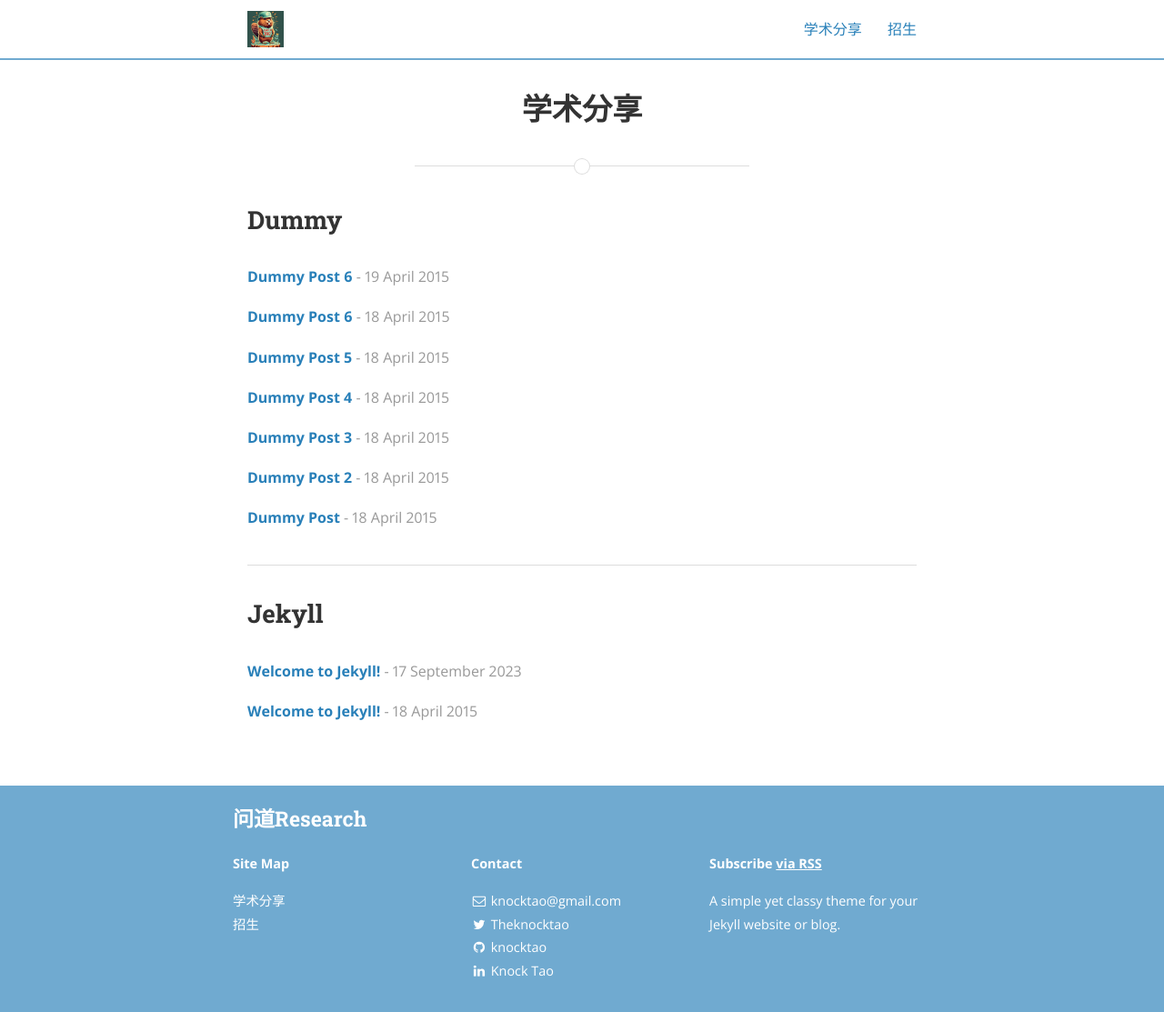
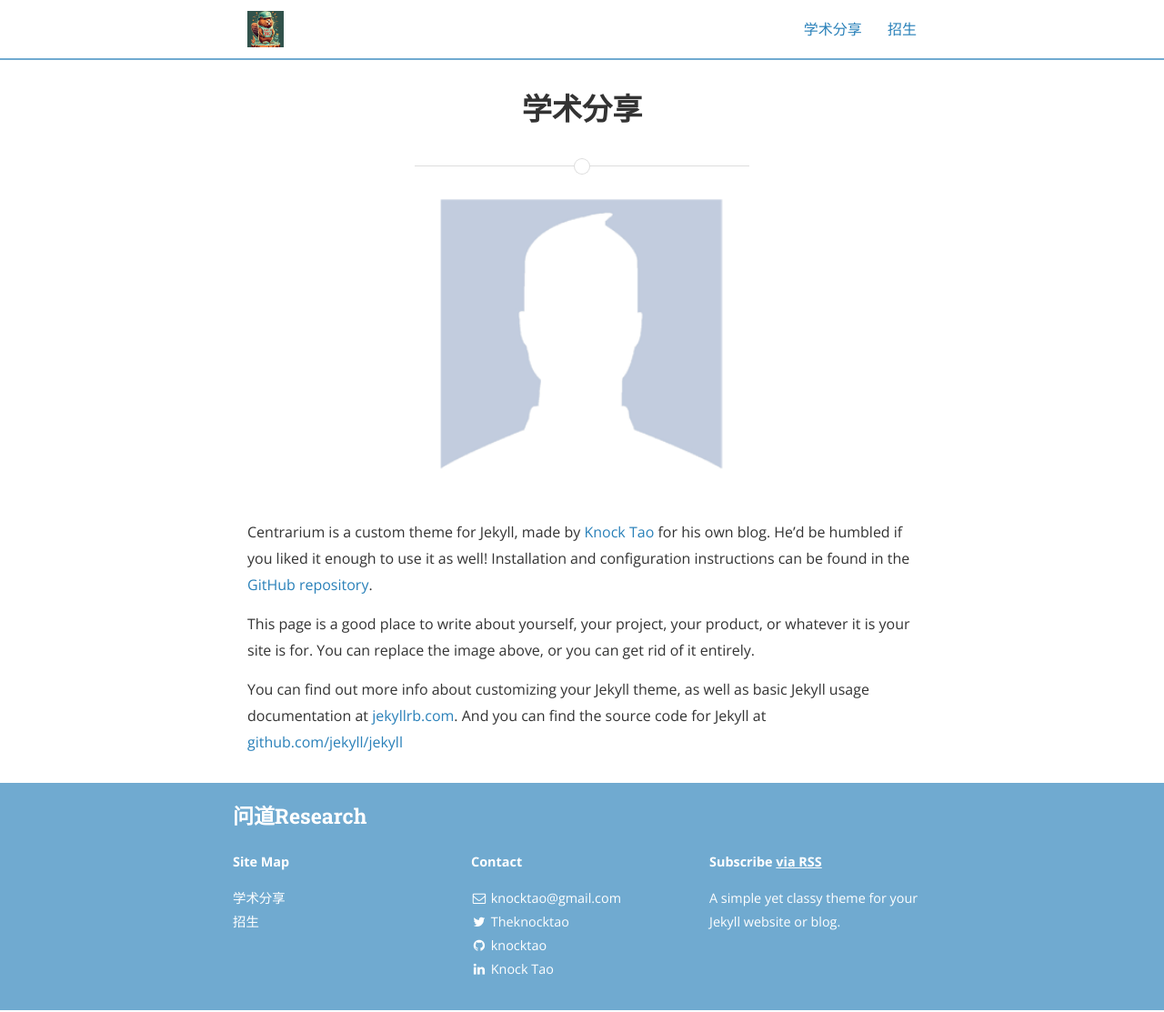
Before and after one commit to knocktao/knocktao.github.io, a Jekyll site: the page built from about.md, in a window 1280 px wide and 1113 px high. Shown: the whole window at 91% size. Built offline with Jekyll 4.4.1, drawn with Linux system fonts in a browser that asks for light colours; nearby versions of some CDN libraries.

Commit message:
update informs link

```diff
--- a/_posts/2023-09-17-informs.markdown
+++ b/_posts/2023-09-17-informs.markdown
@@ -1,10 +1,10 @@
 ---
 layout: post
-title:  "Welcome to Jekyll!"
+title:  "2023 INFORMS!"
 date:   2023-09-17 08:43:59
 author: Knock Tao
-categories: Jekyll
-tags:	jekyll welcome
+categories: INFOMRS
+tags:	conference
 cover:  "/assets/posts/informs.png"
 ---
 
--- a/about.md
+++ b/about.md
@@ -5,24 +5,15 @@ permalink: /about/
 main_nav: true
 ---
 
-{% for category in site.categories %}
-  {% capture cat %}{{ category | first }}{% endcapture %}
-  <h2 id="{{cat}}">{{ cat | capitalize }}</h2>
-  {% for desc in site.descriptions %}
-    {% if desc.cat == cat %}
-      <p class="desc"><em>{{ desc.desc }}</em></p>
-    {% endif %}
-  {% endfor %}
-  <ul class="posts-list">
-  {% for post in site.categories[cat] %}
-    <li>
-      <strong>
-        <a href="{{ post.url | prepend: site.baseurl }}">{{ post.title }}</a>
-      </strong>
-      <span class="post-date">- {{ post.date | date_to_long_string }}</span>
-    </li>
-  {% endfor %}
-  </ul>
-  {% if forloop.last == false %}<hr>{% endif %}
-{% endfor %}
-<br>
+
+![alt text]({{ site.baseurl }}/assets/profile-placeholder.gif "Profile Picture"){:.profile}
+
+Centrarium is a custom theme for Jekyll, made by [Knock Tao][bencentra] for his own blog. He'd be humbled if you liked it enough to use it as well! Installation and configuration instructions can be found in the [GitHub repository](https://github.com/bencentra/centrarium).
+
+This page is a good place to write about yourself, your project, your product, or whatever it is your site is for. You can replace the image above, or you can get rid of it entirely.
+
+You can find out more info about customizing your Jekyll theme, as well as basic Jekyll usage documentation at [jekyllrb.com](http://jekyllrb.com/). And you can find the source code for Jekyll at [github.com/jekyll/jekyll](https://github.com/jekyll/jekyll)
+
+[centrarium]: https://github.com/bencentra/centrarium
+[bencentra]: http://bencentra.com
+[jekyll]: https://github.com/jekyll/jekyll
```
